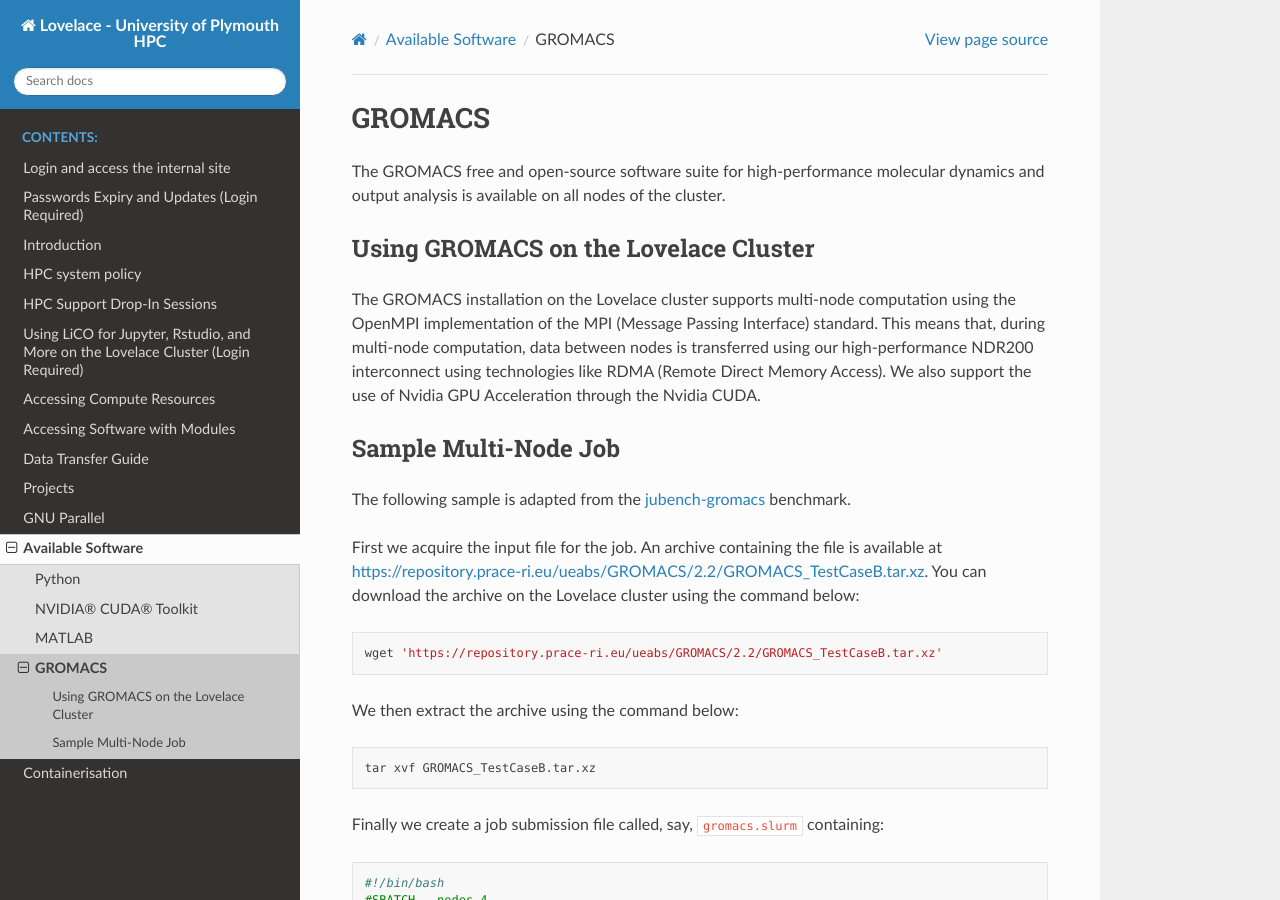
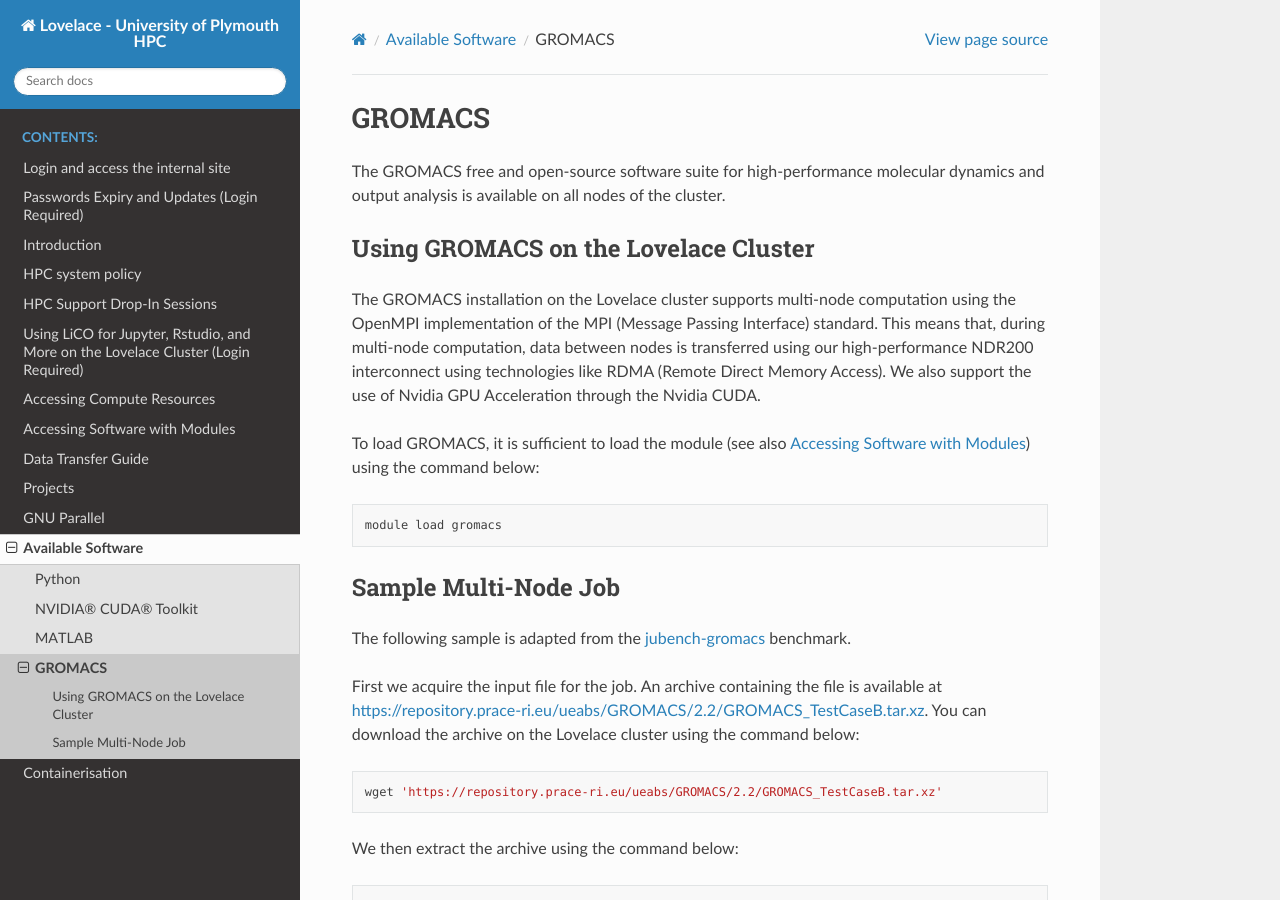
Before and after one commit to AbhinavPraveen/UoP-HPC-Docs, a Sphinx documentation site: the page built from source/software/gromacs.rst, in a window 1280 px wide and 900 px high. Built offline with Sphinx 7.4.7 and the Read the Docs theme 3.1.0, drawn with Linux system fonts in a browser that asks for light colours.

Commit message:
Add gromacs module load example

```diff
--- a/source/software/gromacs.rst
+++ b/source/software/gromacs.rst
@@ -10,6 +10,11 @@
 
 The GROMACS installation on the Lovelace cluster supports multi-node computation using the OpenMPI implementation of the MPI (Message Passing Interface) standard. This means that, during multi-node computation, data between nodes is transferred using our high-performance NDR200 interconnect using technologies like RDMA (Remote Direct Memory Access). We also support the use of Nvidia GPU Acceleration through the Nvidia CUDA.
 
+To load GROMACS, it is sufficient to load the module (see also :doc:`/user-guide/modules`) using the command below:
+
+.. code-block:: bash
+
+   module load gromacs
 
 Sample Multi-Node Job
 ---------------------
```
